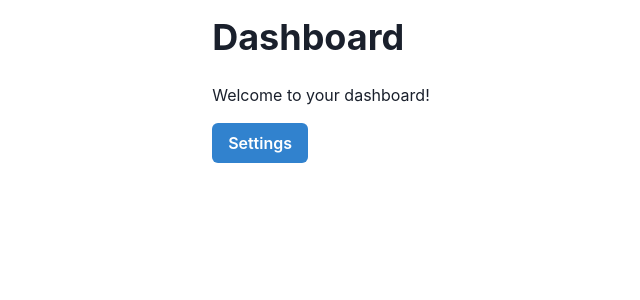
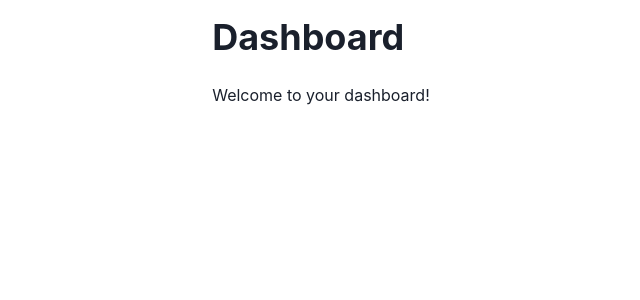
Before and after one commit to GPT-Engineer-App/friendly-bob-tool-80, a React (Vite) app: page /dashboard in a window 1280 px wide. Shown: the top 300 px of the page, without its empty margins (157-797 px from the left). Built offline with nearby package versions, Linux system fonts and the light colour scheme.

Commit message:
Removed the settings button from the Dashboard page.
Prompt: Can you please remove the settings button

```diff
--- a/src/pages/Dashboard.jsx
+++ b/src/pages/Dashboard.jsx
@@ -9,9 +9,6 @@ const Dashboard = () => {
         <Heading mb={6}>Dashboard</Heading>
         <Text>Welcome to your dashboard!</Text>
         {}
-        <Button onClick={() => navigate("/settings")} colorScheme="blue" mt={4}>
-          Settings
-        </Button>
       </Box>
     </Container>
   );
```
